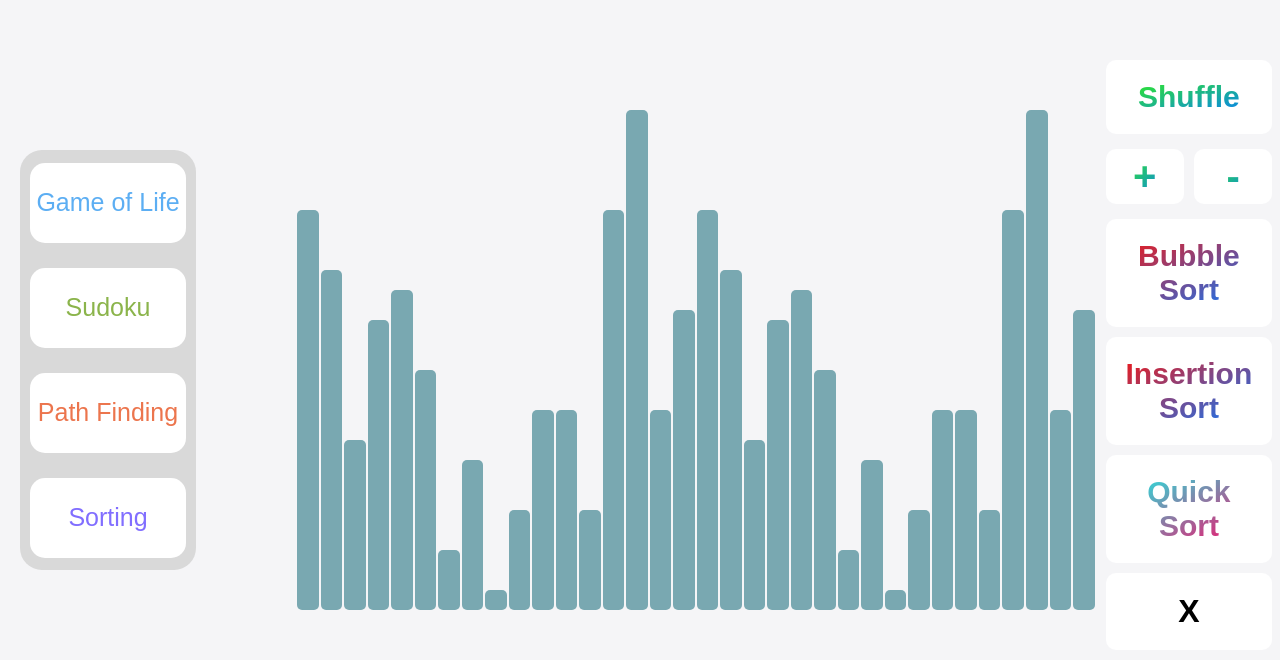
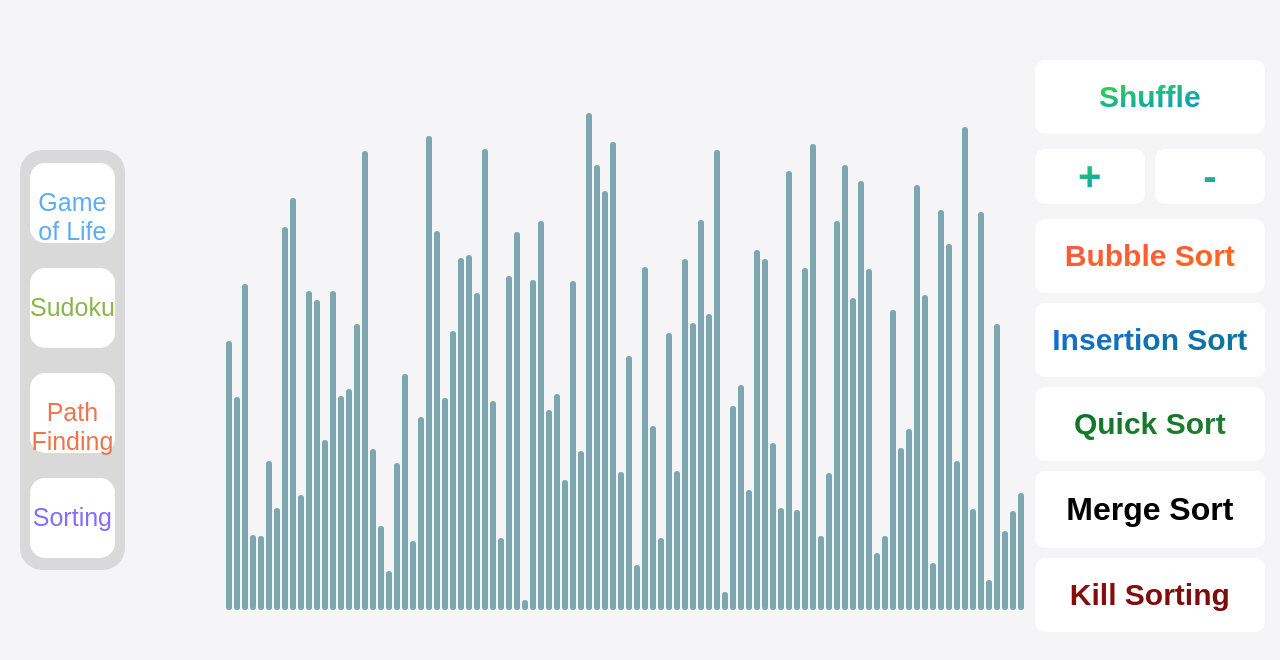
Before and after one commit to CoxJared/Visualizer, a React (Create React App) app: page / in a window 1280 px wide. Shown: the top 660 px of the page. Built offline with nearby package versions, Linux system fonts and the light colour scheme.

Commit message:
merge sort basics

```diff
--- a/src/components/sorting/Sorting.css
+++ b/src/components/sorting/Sorting.css
@@ -1,5 +1,5 @@
 .sorting-container {
-  width:1000px;
+  width:1100px;
   height:700px;
   /* border:1px solid blue; */
   display: flex;
@@ -33,12 +33,12 @@
 }
 
 .sorting-menu{
-  width:200px;
+  width:250px;
   height:100%;
 }
 
 .sorting-button {
-  padding:20px;
+  padding:20px 5px;
   border:none;
   border-radius: 10px;
   background: rgb(255, 255, 255);
@@ -57,10 +57,28 @@
   cursor: pointer;
 }
 
+.kill-button h1{
+  font-size:30px;
+  font-weight:bold;
+  background: linear-gradient(to bottom right, rgb(144, 14, 14), rgb(116, 11, 11));
+  -webkit-background-clip: text;
+  -webkit-text-fill-color: transparent;
+  background-color:rgb(77, 77, 77);
+}
+
+
 .bubble-sort-button h1{
   font-size:30px;
   font-weight:bold;
-  background: linear-gradient(to bottom right, rgb(238, 25, 25), rgb(7, 123, 255));
+  background: linear-gradient(to bottom right, rgb(251, 85, 85), rgb(255, 106, 7));
+  -webkit-background-clip: text;
+  -webkit-text-fill-color: transparent;
+  background-color:rgb(77, 77, 77);
+}
+.insertion-sort-button h1{
+  font-size:30px;
+  font-weight:bold;
+  background: linear-gradient(to bottom right, rgb(25, 107, 238), rgb(7, 120, 124));
   -webkit-background-clip: text;
   -webkit-text-fill-color: transparent;
   background-color:rgb(77, 77, 77);
@@ -68,7 +86,7 @@
 .quick-sort-button h1{
   font-size:30px;
   font-weight:bold;
-  background: linear-gradient(to bottom right, rgb(25, 238, 227), rgb(255, 7, 102));
+  background: linear-gradient(to bottom right, rgb(6, 110, 41), rgb(42, 131, 46));
   -webkit-background-clip: text;
   -webkit-text-fill-color: transparent;
   background-color:rgb(77, 77, 77);
--- a/src/components/sorting/Sorting.jsx
+++ b/src/components/sorting/Sorting.jsx
@@ -8,19 +8,25 @@
 const MAX = 500;
 
 function randomColor(){
-  return `rgb(${(Math.floor(Math.random() * 200))},${(Math.floor(Math.random() * 200))},${(Math.floor(Math.random() * 200))})`;
+  return `rgb(${(Math.floor(Math.random() * 200))},${(Math.floor(Math.random() * 200))},${(Math.floor(Math.random() * 255))})`;
 }
 
 export class Sorting extends Component {
   constructor(props) {
     super(props)
+    let startingBars = []
+    for(let i = 0; i < 100; i++) {
+      startingBars.push(Math.floor(Math.random() * MAX));
+    }
+
     this.state = {
-      bars: [400, 340, 170, 290, 320, 240, 60, 150, 20, 100, 200, 200, 100, 400, 500, 200, 300,400, 340, 170, 290, 320, 240, 60, 150, 20, 100, 200, 200, 100, 400, 500, 200, 300],
+      bars: startingBars,
       status: 'idle'
     }
   }
 
   randomize() {
+    this.killSorting();
     let newShuffledBars = this.state.bars;
 
     let i = 0;
@@ -61,11 +67,7 @@
   }
 
   bubbleSort () {
-    if(this.state.status !== 'idle') {
-      return;
-    } else {
-      this.setState({status: 'sorting'});
-    }
+    this.killSorting();
 
     let i = 0;
     let sortUntilIndex = this.state.bars.length;
@@ -76,10 +78,10 @@
         let tempBar = newBars[i];
         newBars[i] = newBars[i+1];
         newBars[i + 1] = tempBar;
-        this.highlightbar(i, 'rgb(10, 65, 223)')
+        this.highlightbar(i, 'rgb(10, 65, 223)', 50)
         this.setState({bars: newBars})
       } else {
-        this.highlightbar(i, 'rgb(41, 77, 120)')
+        this.highlightbar(i, 'rgb(41, 77, 120)', 50)
       }
 
       i++;
@@ -94,15 +96,11 @@
         }, 200);
         clearInterval(solvingInterval);
       }
-    }, 50);
+    }, 10);
   }
 
   insertionSort() {
-    if(this.state.status !== 'idle') {
-      return;
-    } else {
-      this.setState({status: 'sorting'});
-    }
+    this.killSorting();
 
     let newBars = this.state.bars;
     let sortUntilIndex = 1;
@@ -136,9 +134,10 @@
   }
 
   quickSortStart() {
+    this.killSorting();
+
     let arr = this.state.bars;
     this.quickSort(arr);
-
   }
 
   quickSort(arr, left = 0, right = this.state.bars.length - 1) {
@@ -185,6 +184,56 @@
       }
     }
     return left;
+  }
+
+  mergeSortStart() {
+    let arr = this.state.bars;
+    let temp = [...arr];
+    console.log(temp);
+    this.mergeSort(arr, temp, 0, arr.length - 1);
+    this.setState({bars: arr});
+    console.log('done');
+  }
+
+  mergeSort(arr, temp, leftStart, rightEnd) {
+    if (leftStart >= rightEnd) {
+      return;
+    }
+    let middle = Math.floor((leftStart + rightEnd) / 2);
+    this.mergeSort(arr, temp, leftStart, middle);
+    this.mergeSort(arr, temp, middle + 1, rightEnd);
+    console.log(leftStart);
+    this.mergeHalves(arr, temp, leftStart, rightEnd);
+  }
+
+  mergeHalves(arr, temp, leftStart, rightEnd) {
+    let leftEnd = Math.floor((rightEnd + leftStart) / 2);
+    let rightStart = leftEnd + 1;
+    let size = rightEnd - leftStart + 1;
+
+    let left = leftStart;
+    let right = rightStart;
+    let index = leftStart;
+
+    while(left <= leftEnd && right <= rightEnd) {
+      if(arr[left] <= arr[right]) {
+        temp[index] = arr[left];
+        left++;
+      } else {
+        temp[index] = arr[right];
+        right++;
+      }
+      index++;
+    }
+    for (let x = 0; x < leftEnd - left + 1; x++) {
+      temp[index + x] = arr[left + x];
+    }
+    for (let x = 0; x < rightEnd - right + 1; x++) {
+      temp[index + x] = arr[right + x];
+    }
+    for (let x = 0; x < size; x++) {
+      temp[leftStart  + x] = arr[leftStart + x];
+    }
   }
 
   highlightbar(i, color, timeout = 190) {
@@ -252,7 +301,7 @@
               Bubble Sort
             </h1>
           </div>
-          <div className="sorting-button bubble-sort-button" onClick={this.insertionSort.bind(this)}>
+          <div className="sorting-button insertion-sort-button" onClick={this.insertionSort.bind(this)}>
             <h1>
               Insertion Sort
             </h1>
@@ -262,9 +311,14 @@
               Quick Sort
             </h1>
           </div>
+          <div className="sorting-button merge-sort-button" onClick={this.mergeSortStart.bind(this)}>
+            <h1>
+              Merge Sort
+            </h1>
+          </div>
           <div className="kill-button" onClick={this.killSorting.bind(this)}>
             <h1>
-              X
+              Kill Sorting
             </h1>
           </div>
         </div>
```
